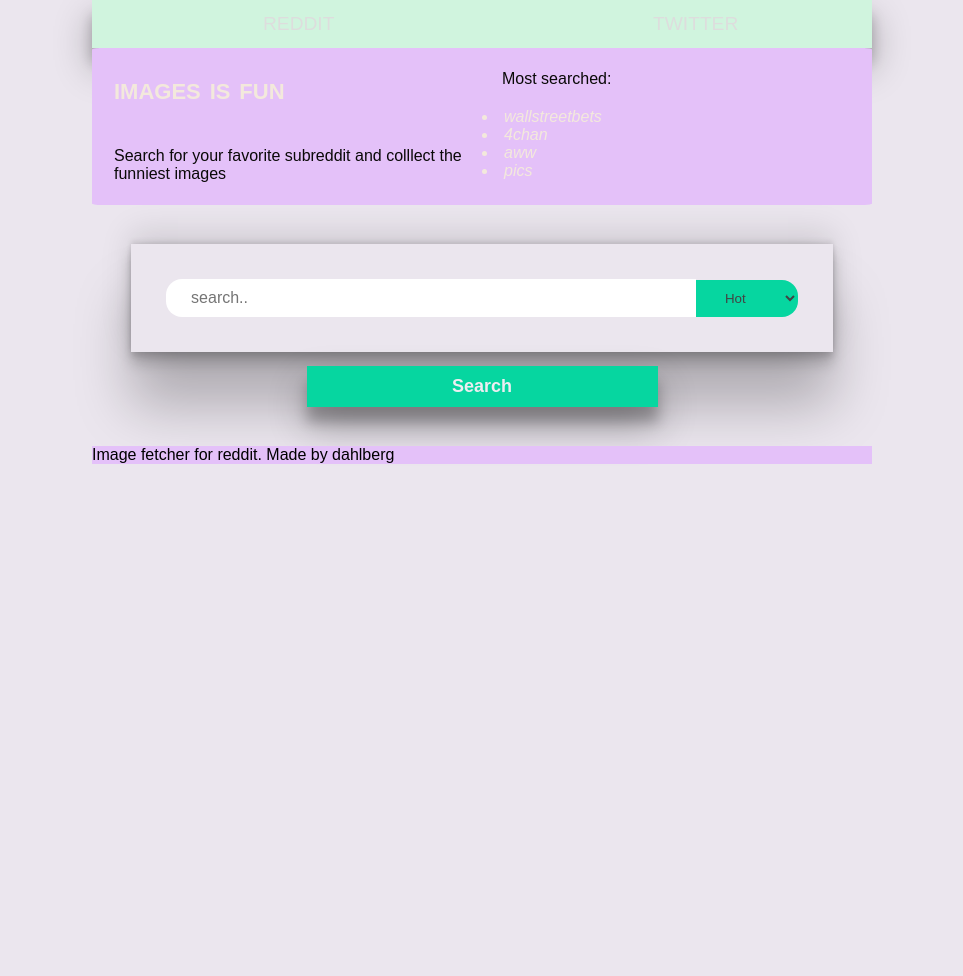
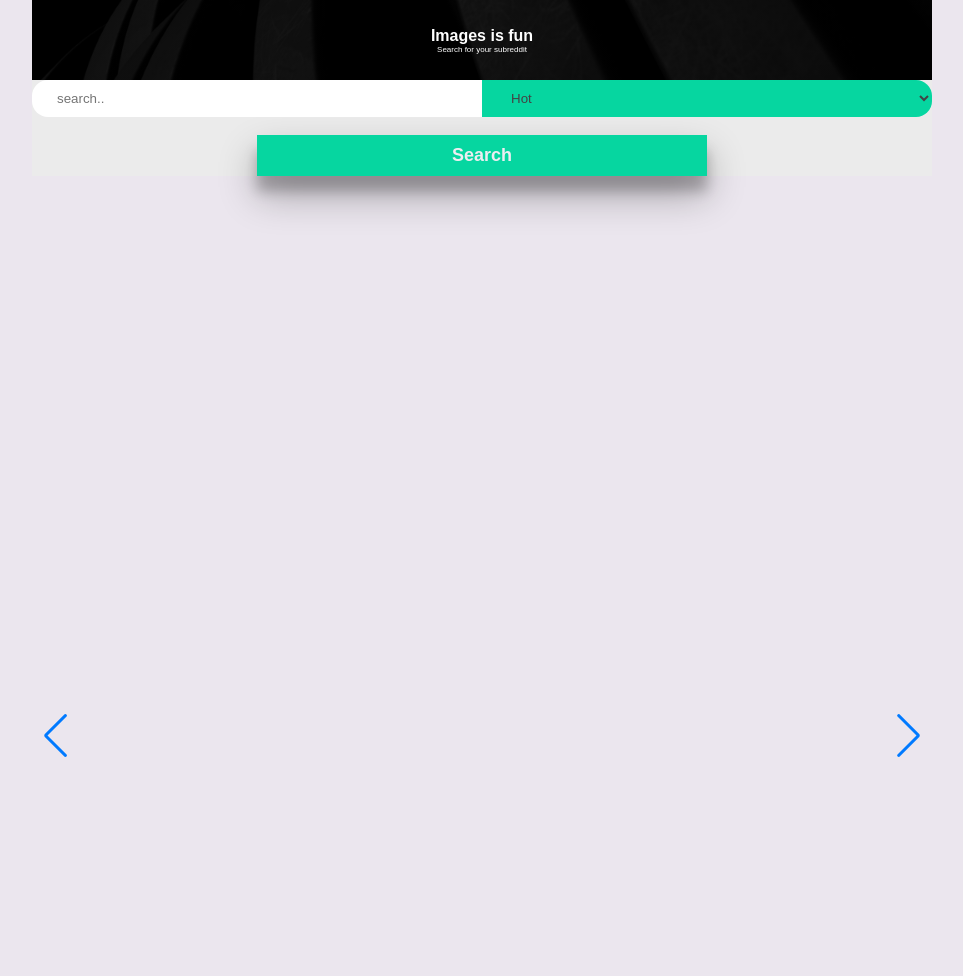
Before and after one commit to KernelTestPilot/reddit-img-fetcher, a Flask app: page / in a window 1280 px wide. Shown: the whole page, without its empty margins (158-1121 px from the left). Before the commit the page ends 464 px from the top, so only its background shows below. Run offline with Flask 2, Linux system fonts and the light colour scheme; some libraries are stand-ins or nearby versions.

Commit message:
Add files via upload

```diff
--- a/main.py
+++ b/main.py
@@ -4,6 +4,7 @@ import base64
 import requests
 from flask_limiter import Limiter
 from flask_limiter.util import get_remote_address
+
 
 app = Flask(__name__)
 
--- a/static/js/form.js
+++ b/static/js/form.js
@@ -21,11 +21,11 @@ $(document).ready(function() {
 			else {
 				const m = data.title;
 
-				$('.content').remove();
+				$('.swiper-slide').remove();
 				$.each(data.name, function( index, value ) {
 					const title =m[index];
 
-					$('#test').append("<div class='content'> <img id='image' src="+value+"> <div class='content-overlay'><h2>"+title+"</h2> </div> </img> </div>");
+					$('#test').append("<div class='swiper-slide slide'><div class='content'> <img id='image' src="+value+"> <div class='content-overlay'><h2>"+title+"</h2> </div> </img> </div></div>");
 
 				  });
 
--- a/static/js/style.css
+++ b/static/js/style.css
@@ -13,119 +13,97 @@
 --darkblue-color:#d0f4de;
 
 }
+
 body {
   background-color: #ebe6ee;
   color: #434344;
   font-family: "Montserrat", sans-serif;
   font-weight: 400;
+  justify-content: center;
+  overflow-y: hidden;
+  position: relative;
+}
+.container{
 
-}
-
-.container{
   max-width: 900px;
   background-color: #ebe6ee;
   margin: 0 auto;
-    padding: 0 60px;
-    display: grid;
-    grid-template-columns: 4fr 4fr;
-    grid-gap: 1,5rem;
+  position: relative;
+  overflow-y: hidden;
+}
+.header{
+max-width: 100%;
 
-
+display:flex;
 }
 
-.header{
-    grid-column: 1 / 4;
-    grid-row: 1 / 2;
+.hero-image {
+  /* Use "linear-gradient" to add a darken background effect to the image (photographer.jpg). This will make the text easier to read */
+  background-image: linear-gradient(rgba(0, 0, 0, 0.5), rgba(0, 0, 0, 0.5)), url("hero.jpg");
+  /* Set a specific height */
+  height: 10%;
+  /* Position and center the image to scale nicely on all screens */
+  background-position: center;
+  background-repeat: no-repeat;
+  background-size: cover;
+  position: relative;
+}
 
-    display: grid;
-    grid-template-columns: 1fr 1fr;
-    background-color: var(--darkblue-color);
-    top: 0;
+/* Place text in the middle of the image */
+.hero-text {
+  font-size: 0.5rem;
+  text-align: center;
+  position: absolute;
+  top: 50%;
+  left: 50%;
+  transform: translate(-50%, -50%);
+  color: white;
+}
+.page-nav {
 
-    display: flex;
+  background: #ebebeb;
 
-    box-shadow: rgba(0, 0, 0, 0.3) 0px 19px 38px, rgba(0, 0, 0, 0.22) 0px 15px 12px;
+  bottom: 0;
+  z-index: 1;
+
+  width: 100%;
 }
 
 
-.header nav {
+
+.form-group{
+
+  display:flex;
+  overflow: hidden;
   width: 100%;
-  background-color: var(--darkblue-color);
+margin: auto;
+z-index: 1;
   }
-
-.header nav ul {
-    height: 3rem;
-    display: flex;
-    list-style-type:none;
-
-
-}
-.header a {
-    color: #ddd;
-    text-decoration: none;
-    font-size: 1.2em;
-    text-transform: uppercase;
-    font-weight: 500;
-    display: inline-block;
-    width: 80px;
-    -webkit-transition: all 0.2s ease-in-out;
-    transition: all 0.2s ease-in-out;
-  }
-
-.header nav li {
-font-weight: 600;
-color: #434344;
- margin:auto;
- padding-left:2em;
-
-}
-.header a:hover {
-    color: var(--yellow-color);
-  }
-
-
-.sidebar {
-    grid-column: 1 / 4;
-    grid-row: 4 / 6;
-    background-color: #ebe6ee;
-
-}
-
-.sidebar input{
-    position:relative;
-    display:inline-block;
-    font-size: 1rem;
-    box-sizing: border-box;
-    transition: .5s;
-}
-.sidebar input[type=text]{
-
+input[type=text]{
+    display:block;
+    width: 100%;
   outline:none;
   border:none;
  background: #fff;
   padding: 10px 25px;
   border-radius: 1rem 0rem 0rem 1rem;
   align-items: center;
-    width: 100%;
+  z-index: 1;
 
 }
 
-.form-container{
-width:100%;
-padding: 5%;
+.form-group select{
+  width: 100%;
+  position:relative;
+  border-radius: 0rem 1rem 1rem 0rem;
+   border:none;
+  background:var( --box-color);
+   color: #434344;
+   padding: 10px 25px;
 
   }
 
-.form-group{
-    box-shadow: rgba(0, 0, 0, 0.25) 0px 54px 55px, rgba(0, 0, 0, 0.12) 0px -12px 30px, rgba(0, 0, 0, 0.12) 0px 4px 6px, rgba(0, 0, 0, 0.17) 0px 12px 13px, rgba(0, 0, 0, 0.09) 0px -3px 5px;
-    width:100%;
-padding: 5%;
-display:flex;
-align-items:center;
-justify-content: center;
-}
-
-.form-container .btn {
+.btn {
   font-weight: 600;
  font-size: large;
   display:block;
@@ -141,224 +119,102 @@ justify-content: center;
    cursor:pointer;
 }
 
-.form-container select{
+
+
+
+.content{
   position:relative;
-    border-radius: 0rem 1rem 1rem 0rem;
-     border:none;
-    background:var( --box-color);
-     color: #434344;
-
-     padding: 10px 25px;
-
+  width: fit-content;
+  margin:1rem;
+  height: fit-content;
+  align-items: center;
 }
 
-
-.main{
-    background-color: var(--blue-color);
-    grid-column: 1 / 4;
-    grid-row: 2 / 4;
-    border-radius: 1%;
-    padding: 2px;
-
-}
-
-.main p {
-    padding: 20px;
-    color: #0a0908;
-    font-weight: 500;
-}
-.main h2{
-    color: #f3e9dc ;
-    padding:20px;
-    font-size: 2rem;
-   font-variant:small-caps;
-}
-.main .listmain{
-  WIDTH:50%;
-  float:right;
-
-}
-.main .listmain li{
-  color: #f3e9dc;
-  font-style: italic;
-
-
-}
-
-.imagesection{
-    grid-column: 3 / 4;
-    grid-row: 6 / 8;
-    display: grid;
-}
-.images{
-    display: grid;
-    grid-template-columns: repeat(3,2fr);
-    box-shadow: rgba(0, 0, 0, 0.25) 0px 54px 55px, rgba(0, 0, 0, 0.12) 0px -12px 30px, rgba(0, 0, 0, 0.12) 0px 4px 6px, rgba(0, 0, 0, 0.17) 0px 12px 13px, rgba(0, 0, 0, 0.09) 0px -3px 5px;
-    object-fit: cover;
-
-}
-.images .content{
-
-    position:relative;
-
-    width: fit-content;
-    z-index: 1;
-    transition: 0.5s;
-    margin:1rem;
-
-  }
-
-  .images .content .content-overlay {
+.swiper-wrapper .content-overlay {
   background-color: #434344;
   position: absolute;
   width: 100%;
-    opacity: 0;
-    object-fit: cover;
+  opacity: 1;
+  top:-15%;
   border: 1px solid #ddd;
-
-    overflow: hidden;
-    object-fit: cover;
-
+ height: fit-content;
 
 }
-  .images .content .content-overlay .content-comments {
-    box-shadow: rgba(0, 0, 0, 0.25) 0px 54px 55px, rgba(0, 0, 0, 0.12) 0px -12px 30px, rgba(0, 0, 0, 0.12) 0px 4px 6px, rgba(0, 0, 0, 0.17) 0px 12px 13px, rgba(0, 0, 0, 0.09) 0px -3px 5px;
-    background-color: #ce6063;
-    position: absolute;
-    width: 30%;
-    right:100%;
-    border: 1px solid #ddd;
-  }
+.content .content-overlay h2{
+  color: #FFF;
 
-  .images .content .content-overlay h2{
-    color: #FFF;
-    transition: 0.5s;
-    font-size: 0.6em;
+  font-size: 1em;
 
-    text-align: center;
-    max-width: 100%;
-
-  }
-  .images .content .content-comments h2{
-    color: #FFF;
-    transition: 1s;
-    font-size: 4px;
-    transform: translateX(200px);
-    text-align: center;
-  }
-
-
-  .images .content .content-overlay p{
-    color: #434344;
-    font-weight: 600;
-    transition: 1.2s;
-    font-size: 1rem;
-    z-index: 1;
   text-align: left;
 
-  }
-  .images .content:hover .content-overlay h2{
-    transition-delay: 0.2s;
-    transform: translateY(0);
-  }
-  .images .content:hover .content-overlay p{
-    transition-delay: 0.2s;
-    transform: translateY(0);
-  }
-
-
-  .images .content:hover{
-
-    object-fit: cover;
-  z-index: 2;
-
-    box-shadow: none;
-    transform:scale(1.8);
-  }
-
-  .images:has(img:hover) img:not(:hover){
-    scale: 1;
-    opacity: 0.1;
-
-}
-
-.images .content:hover .content-overlay{
-
-    position:absolute;
-    transition: 0.5s;
-    opacity: 1;
-
-}
-.images .content:hover .content-overlay:before{
-    opacity: 1;
-
-}
-
-.images .content:hover img{
-  object-fit: cover;
-    aspect-ratio: 0/ 3;
-}
-
-
-.content img{
-  max-height: 300px;
-  display:block;
-    box-shadow: rgb(38, 57, 77) 0px 20px 30px -10px;
-border: 1px solid #ddd;
-border-radius: 1px;
- max-width: 100%;
- aspect-ratio: 1 / 1;
- padding-top: 5px;
- transition: scale 350ms ease, opacity 350ms;
- object-fit: cover;
-}
-
-
-
-.alert alert-danger{
-    width:100%;
-    background-color: var(--yellow-color);
-}
-
-footer{
-    background-color:  var(--blue-color);
-    color:#000000;
-    grid-column: 1 / 4;
-    grid-row: 8 / 8;
 
 }
 
 
 
-@media only screen and (max-width: 600px) {
-    .images{
-      object-fit: cover;
-      max-width: 80%;
-      margin:0 auto;
-    }
-    .images .content:hover{
 
 
 
 
-      transform:scale(3);
-    }
-    .container {
-        grid-template-columns: 4fr 4fr;
 
 
-        padding: 0 0;
+/* Swiper container stylng */
+.swiper {
+  overflow-y: hidden;
+background: none;
+box-shadow: none;
+max-width: 100%;
+height: auto;
+position:relative;
+align-items: center;
 }
-    .sidebar{
-        grid-column: 1 / 4;
-        grid-row: 4 / 4;
+.swiper-wrapper{
+  background: none;
+  box-shadow: none;
+  max-width: 100%;
+  height: 100%;
+  overflow-y: hidden;
+
 }
-    .imagesection{
-        grid-column: 1 / 4;
-        grid-row: 5 / 6;
+
+.swiper-slide {
+  overflow-y: hidden;
+  background: #fff;
+  /* Center slide text vertically */
+  display: -webkit-box;
+  display: -ms-flexbox;
+  display: -webkit-flex;
+  display: flex;
+  -webkit-box-pack: center;
+  -ms-flex-pack: center;
+  -webkit-justify-content: center;
+  justify-content: center;
+  -webkit-box-align: center;
+  -ms-flex-align: center;
+  -webkit-align-items: center;
+  align-items: center;
+max-width: 100%;
+}
+.swiper-slide img {
+
+
+  max-width: 100%;
+  height: auto;
+
+  align-items: center;
+
 }
 
 
 
 
+
+.swiper-button-next,
+.swiper-button-prev {
+  outline: none;
 }
+
+
+div.swiper-button-next, div.swiper-button-prev {
+ top: 70%
+}
--- a/templates/form.html
+++ b/templates/form.html
@@ -1,35 +1,23 @@
-
-<!DOCTYPE html>
 <html>
   <head>
-	<title>AJAX Example</title>
-
+  <link rel="stylesheet" href="https://unpkg.com/swiper@8/swiper-bundle.min.css"/>
   <script src="https://ajax.googleapis.com/ajax/libs/jquery/3.1.0/jquery.min.js"></script>
-
+  <script src="https://unpkg.com/swiper@8/swiper-bundle.min.js"></script>
 	<!-- Latest compiled and minified CSS -->
 	<link rel="stylesheet" href="{{ url_for('static', filename='js/style.css') }}">
 	<script src="{{ url_for('static', filename='js/form.js') }}"></script>
 
-
-  <meta http-equiv="Cache-Control" content="no-cache, no-store, must-revalidate" />
-  <meta http-equiv="Pragma" content="no-cache" />
-  <meta http-equiv="Expires" content="-1" />
   </head>
   <body>
     <div class="container">
-
+      <div class="hero-image">
+        <div class="hero-text">
+          <h1>Images is fun</h1>
+          <p>Search for your subreddit</p>
+        </div>
+      </div>
       <header class="header">
-        <nav >
-          <ul>
-            <li><a href="">Reddit</a></li>
-            <li><a href="">Twitter</a></li>
-
-          </ul>
-        </nav>
-
-    </header>
-        <aside class="sidebar">
-              <div class="form-container">
+       <div class="page-nav">
           <form class="form-inline">
             <div class="form-group">
               <label class="sr-only" for="nameInput"></label>
@@ -38,47 +26,40 @@
                 <option value="hot">Hot</option>
                 <option value="new">New</option>
                 <option value="rising">rising</option>
-
               </select>
+            </div>
+            <button type="submit" class="btn">Search</button>
+          </form>
+          <div id="successAlert" class="alert alert-success" role="alert" style="display:none;"></div>
 
       </div>
-                  <button type="submit" class="btn">Search</button>
+        </header>
 
-                </form>
+        <div id="errorAlert" class="alert alert-danger" role="alert" style="display:none;"></div>
 
-
-                <div id="successAlert" class="alert alert-success" role="alert" style="display:none;"></div>
-
+    <div class="swiper mySwiper">
+      <div class="swiper-wrapper" id="test">
 
       </div>
 
-        </aside>
+      <div class="swiper-button-next"></div>
+      <div class="swiper-button-prev"></div>
+    </div>
 
-        <section class="main">
-          <div class="listmain">
-            <p>Most searched:</p>
-            <li> wallstreetbets</li>
-            <li> 4chan</li>
-            <li> aww</li>
-            <li> pics</li>
-        </div>
-          <h2>images is fun</h2>
-         <p>Search for your favorite subreddit and colllect the funniest images</p>
+    <script>
 
-    </section>
+    let swiper = new Swiper(".mySwiper", {
+      observer: true,
+            observeParents: true,
+            loop: true,
+      effect: "cards",
+      grabCursor: true,
+      navigation: {
+        nextEl: ".swiper-button-next",
+        prevEl: ".swiper-button-prev",
+      },
+     });</script>
 
-      <section class="imagesection">
-        <figure id="test" class="images">
-
-          <div id="errorAlert" class="alert alert-danger" role="alert" style="display:none;"></div>
-
-
-            </figure>
-      </section>
-        <footer>
-            <h3></h3>
-            <p>Image fetcher for reddit. Made by dahlberg</p>
-        </footer>
 </div>
   </body>
   </html>
```
Also changed, not shown: static/js/swipe.js (added, +11 -0 lines), static/js/hero.jpg (added). Lines whose indentation alone changed are shown as unchanged.
